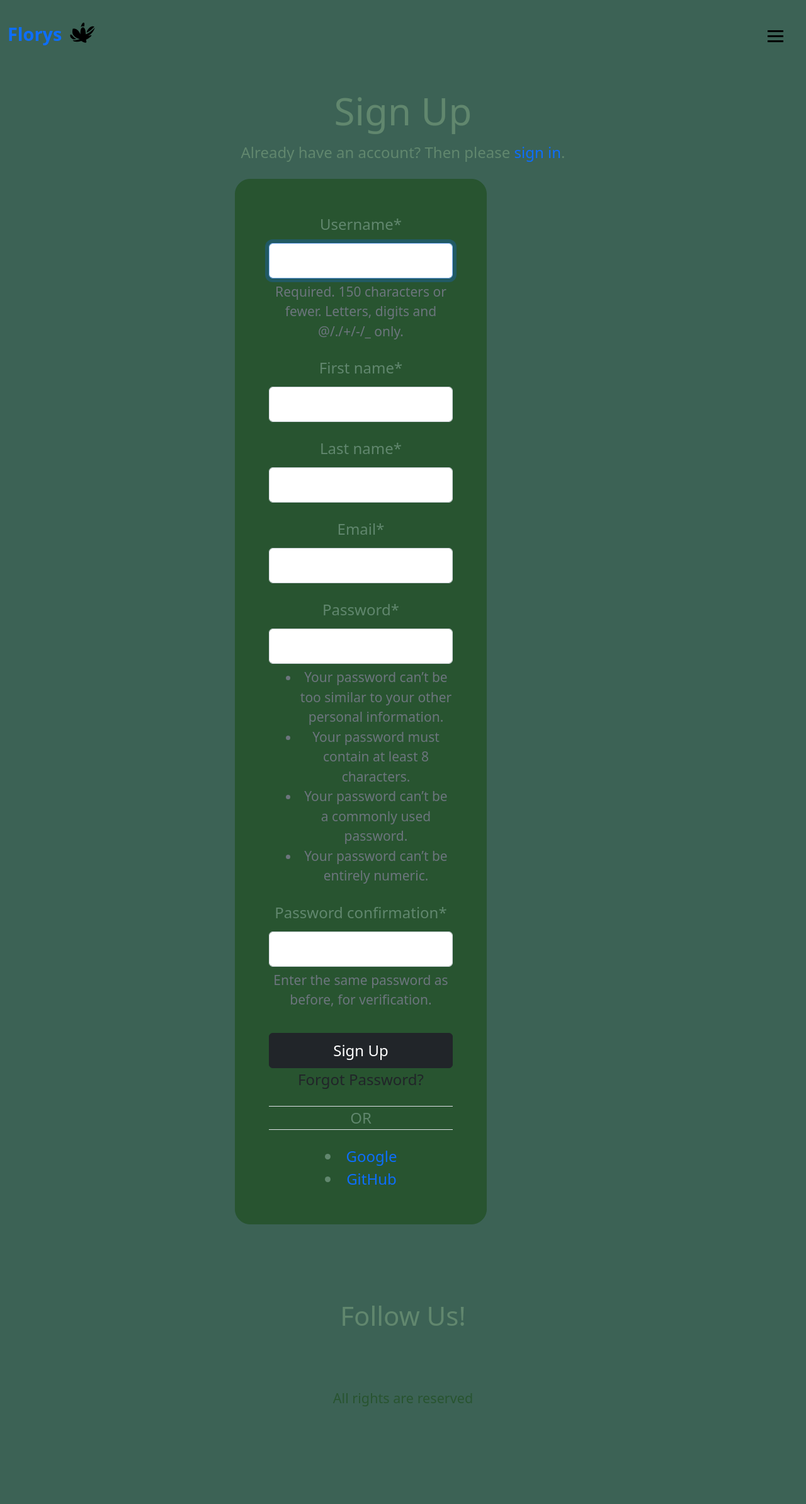
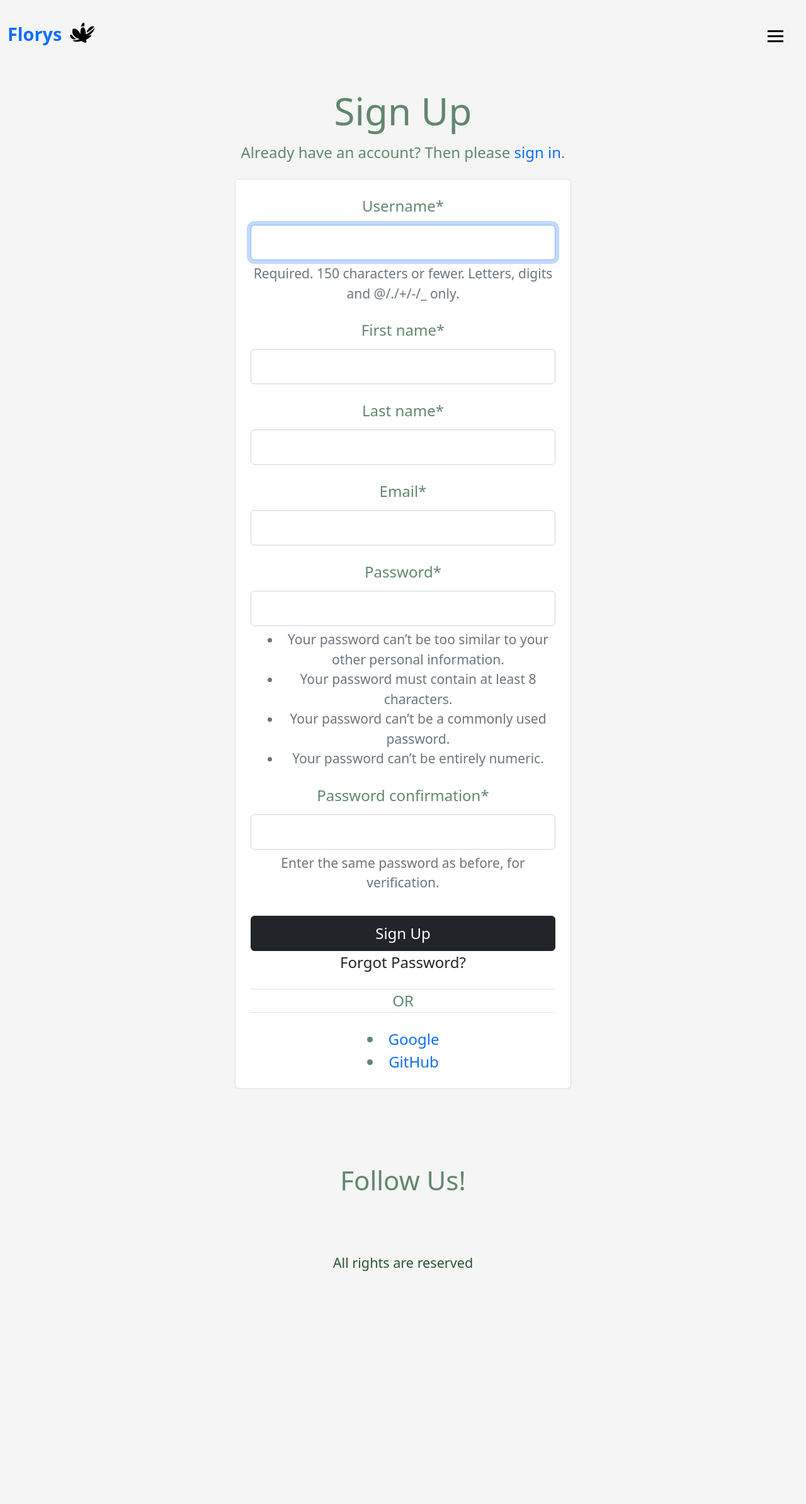
Before and after one commit to Code-Institute-Submissions/florys, a Django app: page /members/register/ in a window 1280 px wide. Shown: the whole page at 63% size. After the commit the page ends 2018 px from the top, so only its background shows below. Run offline with Django 3.2, Linux system fonts and the light colour scheme; some libraries are stand-ins or nearby versions.

Commit message:
Changed some style and disabled card style temporary

```diff
--- a/static/css/style.css
+++ b/static/css/style.css
@@ -19,7 +19,7 @@
 
 html, body {
     font-size: 18pt;
-    background: var(--bg-color);
+    background:whitesmoke;
     color: var(--fg-color);
 }
 
@@ -171,14 +171,14 @@ menu > li a {
 }
 
 /*LOGING STYLE FORM*/
-.card {
-    width: 90%;
-    max-width: 400px;
-    padding: 1.2rem;
-    border-radius: 1rem;
-    border: 1px solid var(--text-color);
-    background-color: var(--text-color);
-}
+/*.card {*/
+/*    width: 90%;*/
+/*    max-width: 400px;*/
+/*    padding: 1.2rem;*/
+/*    border-radius: 1rem;*/
+/*    border: 1px solid var(--text-color);*/
+/*    background-color: var(--text-color);*/
+/*}*/
 
 .comment-area {
     padding: 1.5rem;
```
